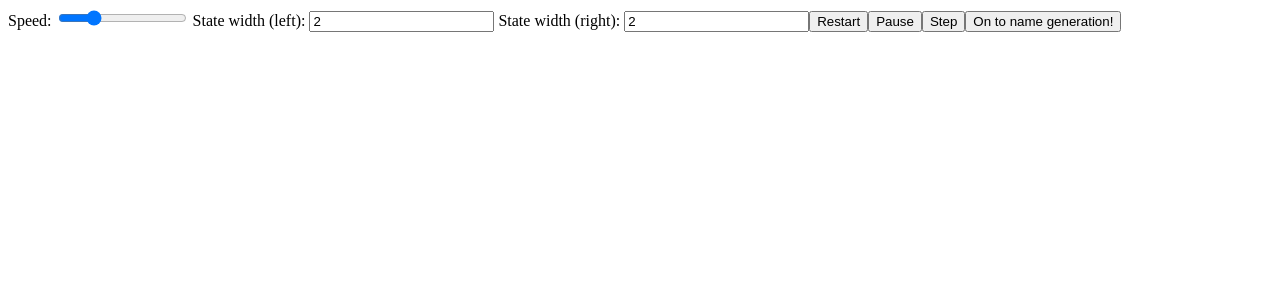
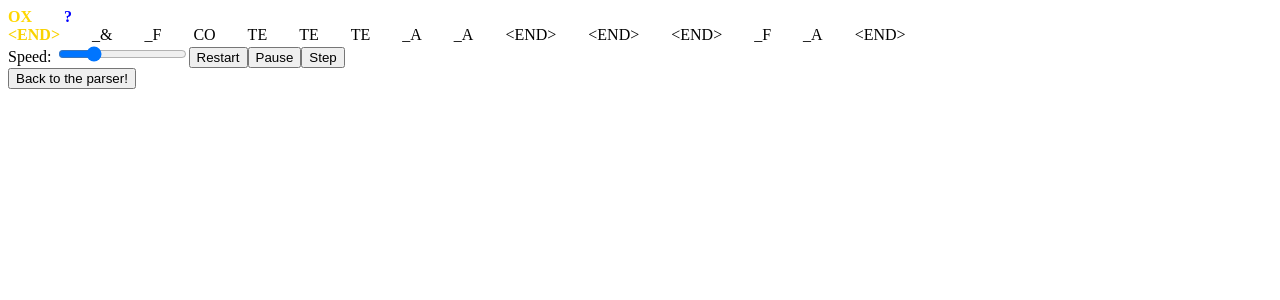
Before and after one commit to bilalakil/learnmarkov.tech, a Vue app: page / in a window 1280 px wide. Both pictures are taken after a click on the button "On to name generation!". Shown: the top 300 px of the page. Built offline with nearby package versions, Linux system fonts and the light colour scheme.

Commit message:
prg: Generator functional, with basic animations - need to match logic to Christian's.

```diff
--- a/src/components/Controller.vue
+++ b/src/components/Controller.vue
@@ -4,25 +4,37 @@
       Speed:
       <input type="range" v-model.number="speed" min="0" :max="DELAYS.length - 1"/>
     </label>
-    <label>
-      State width (left):
-      <input type="number" v-model.number="stateWidthLeft"/>
-    </label>
-    <label>
-      State width (right):
-      <input type="number" v-model.number="stateWidthRight"/>
-    </label>
+
     <button @click="$emit('restart')">Restart</button>
     <button v-if="playing" @click="playing = false">Pause</button>
     <button v-else @click="playing = true">Play</button>
     <button @click="$emit('nextStep')">Step</button>
-    <button @click="$emit('stopAnimation')">On to name generation!</button>
+
+    <transition name="fade">
+      <div v-if="mode === 'parser'">
+        <label>
+          State width (left):
+          <input type="number" v-model.number="stateWidthLeft" min="1" max="6"/>
+        </label>
+        <label>
+          State width (right):
+          <input type="number" v-model.number="stateWidthRight" min="1" max="6"/>
+        </label>
+        <button @click="$emit('stopAnimation')">On to name generation!</button>
+      </div>
+      <div v-else>
+        <button @click="$emit('clearData')">Back to the parser!</button>
+      </div>
+    </transition>
   </div>
 </template>
 
 <script>
 export default {
   name: 'controller',
+  props: {
+    mode: String
+  },
   data () {
     return {
       speed: 1,
--- /dev/null
+++ b/src/components/Generator.vue
@@ -0,0 +1,194 @@
+<template>
+  <div id="generator">
+    <transition v-if="currentName" appear name="fade">
+      <div class="fade-absolute fade-absolute-top">
+        <div id="current-name">
+          <transition-group name="fade"
+            @before-enter="moveToRightState" @after-enter="clearMove"
+          >
+            <span v-for="(letter, i) in currentName"
+              :key="i" :data-key="i"
+              class="letter fade-move"
+              :class="{ 'in-left-state': indexInState(i),
+                        'not-in-left-state': !indexInState(i) }"
+            >{{ letter }}</span>
+            <span key="placeholder"
+              v-if="!complete"
+              class="letter not-in-left-state in-right-state"
+              ref="nextStatePlaceholder"
+            >?</span>
+          </transition-group>
+        </div>
+
+        <transition appear name="fade">
+          <div
+            id="possible-states"
+            :key="currentState"
+            class="fade-absolute fade-absolute-right"
+          >
+            <span
+              class="state" :key="state"
+              :class="{ selected: i === nextState }"
+              v-for="(state, i) in states[currentState]"
+              :ref="i === nextState ? 'selectedState' : null"
+            >{{ state === '' ? '&lt;END&gt;' : state }}</span>
+          </div>
+        </transition>
+      </div>
+    </transition>
+  </div>
+</template>
+
+<script>
+let curLoop = 0
+
+export default {
+  name: 'generator',
+  props: {
+    data: Array,
+    states: Object,
+    settings: Object
+  },
+  data () {
+    return {
+      nextStep: this.startName,
+
+      currentName: null,
+      currentStateIndex: -1,
+      stateLengthLeft: null,
+      nextState: null,
+      complete: false
+    }
+  },
+  computed: {
+    currentState () {
+      if (this.currentStateIndex === -1 || !this.currentName || !this.stateLengthLeft) {
+        return
+      }
+
+      return this.currentName.slice(this.currentStateIndex, this.currentStateIndex + this.stateLengthLeft)
+    }
+  },
+  methods: {
+    next (delayMult) {
+      const self = this
+      const thisLoop = ++curLoop
+      const delayUntil = performance.now() + this.settings.delay * (
+        typeof delayMult === 'undefined'
+          ? 1
+          : delayMult
+      )
+
+      const loop = (now) => {
+        if (!self.settings.playing) {
+          return
+        }
+
+        if (thisLoop !== curLoop) {
+          return
+        }
+
+        if (now >= delayUntil) {
+          self.nextStep()
+        } else {
+          requestAnimationFrame(loop)
+        }
+      }
+
+      requestAnimationFrame(loop)
+    },
+
+    startName () {
+      const states = Object.keys(this.states)
+
+      this.currentName = states[Math.floor(Math.random() * states.length)]
+      this.currentStateIndex = 0
+      this.stateLengthLeft = this.currentName.length
+
+      this.nextStep = this.selectNextState
+      this.next()
+    },
+    selectNextState () {
+      const connectingStates = this.states[this.currentState]
+
+      this.nextState = Math.floor(Math.random() * connectingStates.length)
+
+      this.nextStep = this.useNextState
+      this.next()
+    },
+    useNextState () {
+      const next = this.states[this.currentState][this.nextState]
+
+      this.nextState = null
+
+      if (next !== '') {
+        this.currentName += next
+
+        this.nextStep = this.advanceCurrentState
+        this.next()
+      } else {
+        this.currentStateIndex = -1
+        this.complete = true
+
+        this.nextStep = this.restart
+      }
+    },
+    advanceCurrentState () {
+      this.currentStateIndex = this.currentName.length - this.stateLengthLeft
+
+      this.nextStep = this.selectNextState
+      this.next()
+    },
+
+    indexInState (i) {
+      return this.currentStateIndex !== -1 &&
+        i >= this.currentStateIndex &&
+        i < this.currentStateIndex + this.stateLengthLeft
+    },
+    moveToRightState (el) {
+      const key = el.getAttribute('data-key')
+
+      if (!key || key < this.currentStateIndex + this.stateLengthLeft) {
+        return
+      }
+
+      const srcPos = this.$refs.selectedState[0].getBoundingClientRect()
+      const tarPos = this.$refs.nextStatePlaceholder.getBoundingClientRect()
+
+      el.style.setProperty('--moveX', srcPos.left - tarPos.left)
+      el.style.setProperty('--moveY', srcPos.top - tarPos.top)
+    },
+    clearMove (el) {
+      el.style.removeProperty('--moveX')
+      el.style.removeProperty('--moveY')
+    },
+
+    handle (instr) {
+      if (typeof this[instr] === 'function') {
+        this[instr]()
+      }
+    },
+    restart () {
+      this.nextStep = this.startName
+
+      this.currentName = null
+      this.currentStateIndex = -1
+      this.stateLengthLeft = null
+      this.nextState = null
+      this.complete = false
+
+      this.next()
+    }
+  },
+  mounted () {
+    this.next()
+  },
+  watch: {
+    'settings.playing' (val) {
+      if (val) {
+        this.next()
+      }
+    }
+  }
+}
+</script>
--- a/src/components/MarkovChain.vue
+++ b/src/components/MarkovChain.vue
@@ -1,20 +1,31 @@
 <template>
-  <div id="markov-chain">
-    <template v-if="controllerSettings">
-      <parser :settings="controllerSettings" :data="data" ref="activeStage"></parser>
-    </template>
+  <div id="markov-chain" :style="{ '--delay': controllerSettings ? controllerSettings.delay : 1000 }">
+    <transition v-if="controllerSettings" name="fade">
+      <parser ref="activeStage" v-if="!possibleStates"
+        :settings="controllerSettings"
+        :data="data"
+        @complete="possibleStates = $event"
+      ></parser>
+      <generator ref="activeStage" v-else
+        :settings="controllerSettings"
+        :data="data" :states="possibleStates"
+      ></generator>
+    </transition>
 
     <controller
+      :mode="possibleStates ? 'generator' : 'parser'"
       @settings="controllerSettings = $event"
       @restart="forwardInstr('restart')"
       @nextStep="forwardInstr('nextStep')"
       @stopAnimation="forwardInstr('stopAnimation')"
+      @clearData="clearData"
     ></controller>
   </div>
 </template>
 
 <script>
 import Parser from './Parser'
+import Generator from './Generator'
 import Controller from './Controller'
 
 export default {
@@ -24,28 +35,35 @@ export default {
   },
   components: {
     Parser,
+    Generator,
     Controller
   },
   data () {
     return {
-      controllerSettings: null
+      controllerSettings: null,
+      possibleStates: null
     }
   },
   methods: {
     forwardInstr (instr) {
       this.$refs.activeStage.handle(instr)
+    },
+    clearData () {
+      this.possibleStates = null
     }
   }
 }
 </script>
 
 <style>
-#current-name { display: inline-block; }
-#current-name .letter {
-  display: inline-block;
-
+#current-name .letter,
+#possible-states .state,
+.fade-enter-active, .fade-leave-active {
   transition: all calc(var(--delay) * 1ms);
 }
+
+#current-name { display: inline-block; }
+#current-name .letter { display: inline-block; }
 #current-name .letter.in-left-state {
   color: gold;
   font-weight: bold;
@@ -69,8 +87,11 @@ export default {
   display: inline-block;
   margin-right: 2em;
 }
+#possible-states .state.selected {
+  color: gold;
+  font-weight: bold;
+}
 
-.fade-enter-active, .fade-leave-active { transition: all calc(var(--delay) * 1ms); }
 .fade-enter, .fade-leave-to { opacity: 0; }
 .fade-absolute.fade-leave-active { position: absolute; }
 .fade-absolute-top.fade-enter { transform: translateX(-2em); }
--- a/src/components/Parser.vue
+++ b/src/components/Parser.vue
@@ -1,5 +1,5 @@
 <template>
-  <div :style="{ '--delay': settings.delay }">
+  <div id="parser">
     <transition v-if="currentName" appear name="fade">
       <div :key="currentName" class="fade-absolute fade-absolute-top">
         <div id="current-name" ref="currentName">
@@ -19,10 +19,18 @@
         </transition>
 
         <transition appear name="fade">
-          <div id="possible-states" :key="currentState" class="fade-absolute fade-absolute-right">
-            <transition-group appear name="fade" @before-enter="moveFromRightState" @after-enter="clearMove">
+          <div
+            id="possible-states"
+            :key="currentState"
+            class="fade-absolute fade-absolute-right"
+          >
+            <transition-group
+              appear name="fade"
+              @before-enter="moveFromRightState" @after-enter="clearMove"
+            >
               <template v-if="typeof stateTransitions[currentState] !== 'undefined'">
-                <span class="state fade-move" :key="state"
+                <span
+                  class="state fade-move" :key="state"
                   v-for="state in stateTransitions[currentState]"
                 >{{ state === '' ? '&lt;END&gt;' : state }}</span>
               </template>
@@ -145,23 +153,24 @@ export default {
       }
       this.stateCursor = -1
 
-      if (this.animated && this.nameCursor < this.data.length) {
+      if (this.nameCursor < this.data.length) {
         this.nextStep = this.nextState
+      } else {
+        this.nextStep = this.complete
+      }
+
       this.next()
-      }
     },
     nextState () {
       this.stateCursor += 1
 
-      if (this.animated) {
-        if (this.stateCursor + this.settings.stateWidthLeft >= this.currentName.length) {
+      if (this.stateCursor + this.settings.stateWidthLeft > this.currentName.length) {
         this.nextStep = this.nextName
       } else {
         this.nextStep = this.registerPossibleState
       }
 
       this.next()
-      }
     },
     registerPossibleState () {
       let ts = this.stateTransitions[this.currentState]
@@ -173,7 +182,6 @@ export default {
       const pos = this.stateCursor + this.settings.stateWidthLeft
       ts.push(this.currentName.slice(pos, pos + this.settings.stateWidthRight))
 
-      if (this.animated) {
       if (this.stateCursor !== this.currentName.length - this.settings.stateWidthLeft) {
         this.nextStep = this.nextState
       } else {
@@ -181,15 +189,23 @@ export default {
       }
 
       this.next()
-      }
+    },
+    complete () {
+      this.nextStep = null
+
+      this.$emit('complete', this.stateTransitions)
     },
 
     indexInState (i, lor) {
-      const shift = this.stateCursor + (lor === 'left' ? 0 : this.settings.stateWidthRight)
+      const shift = this.stateCursor + (lor === 'left' ? 0 : this.settings.stateWidthLeft)
 
       return this.stateCursor !== -1 &&
         i >= shift &&
-        i < shift + this.settings.stateWidthLeft
+        i < shift + (
+          lor === 'left'
+            ? this.settings.stateWidthLeft
+            : this.settings.stateWidthRight
+        )
     },
     moveFromRightState (el) {
       const i = this.stateCursor + this.settings.stateWidthLeft
@@ -231,12 +247,8 @@ export default {
         this.nameCursor = 0
       }
 
-      while (this.nameCursor !== this.data.length) {
-        while (this.stateCursor !== this.currentName.length) {
-          this.nextState()
-          this.registerPossibleState()
-        }
-        this.nextName()
+      while (this.nextStep !== null) {
+        this.nextStep()
       }
     }
   },
@@ -248,6 +260,12 @@ export default {
       if (val) {
         this.next()
       }
+    },
+    'settings.stateWidthLeft' () {
+      this.restart()
+    },
+    'settings.stateWidthRight' () {
+      this.restart()
     }
   }
 }
```
Lines whose indentation alone changed are shown as unchanged.
